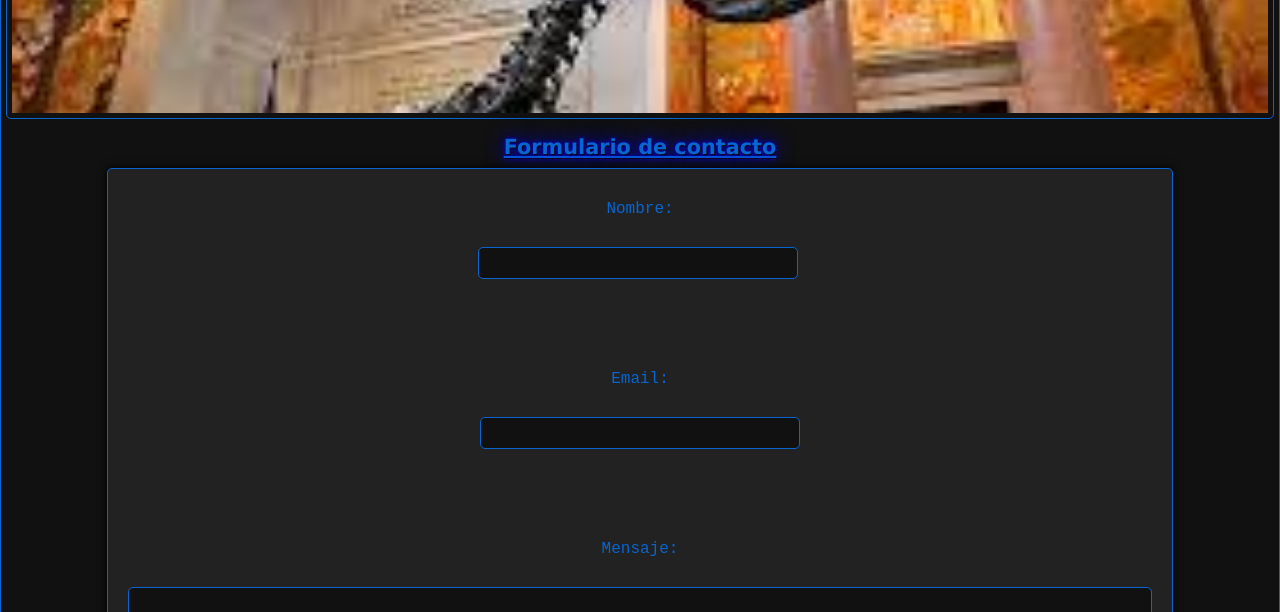
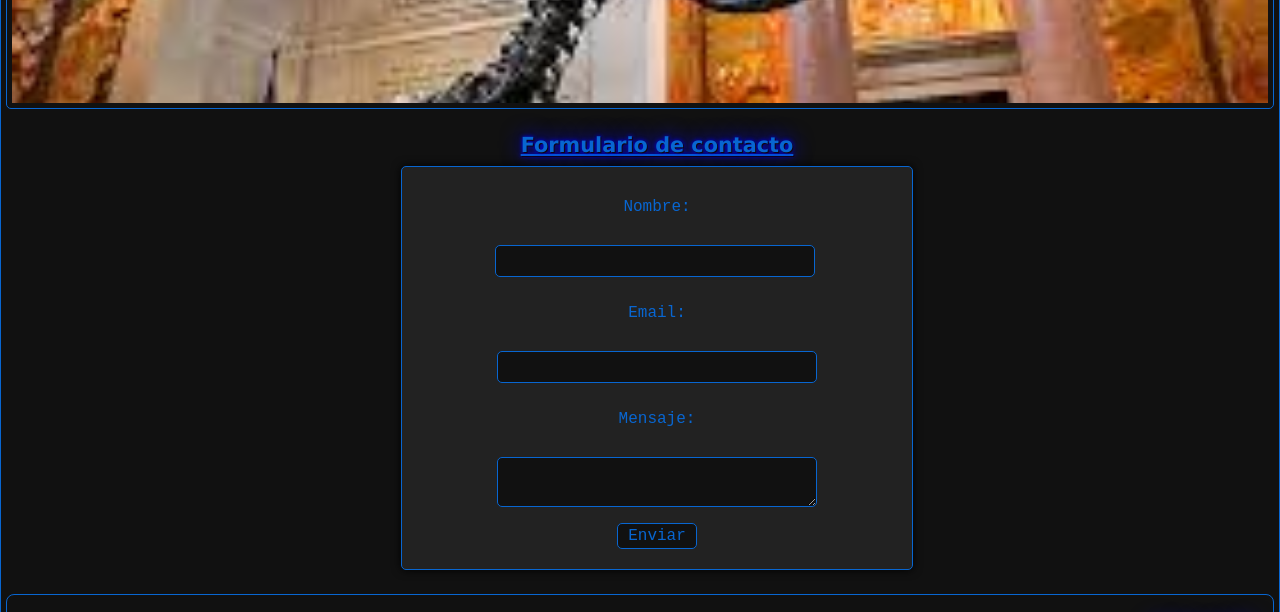
Before and after one commit to Mauri271/1ra-clase, a plain HTML site: page assets/pages/contact.html in a window 1280 px wide. Shown: the part 283-895 px from the top of the page. Drawn offline with nearby package versions, Linux system fonts and the light colour scheme.

Commit message:
arregladas revisiones de Fede en el front de la task1

```diff
--- a/assets/pages/contact.html
+++ b/assets/pages/contact.html
@@ -83,16 +83,16 @@
       </div>
     </section>
 
-        <section class="d-flex align-items-center flex-column m-3">
+        <section class="m-3 pb-2 pt-2 formularioContacto">
           <h3>Formulario de contacto</h3>
-          <form class="d-flex flex-column justify-content-center align-items-center contact w20" action="#"
+          <form class="d-flex flex-column justify-content-center align-items-center contact" action="#"
             method="post">
             <label for="nombre">Nombre:</label>
-            <input type="text" id="nombre" name="nombre"><br><br>
+            <input type="text" id="nombre" name="nombre">
             <label for="email">Email:</label>
-            <input type="email" id="email" name="email"><br><br>
+            <input type="email" id="email" name="email">
             <label for="mensaje">Mensaje:</label>
-            <textarea id="mensaje" name="mensaje" rows="4" cols="50"></textarea><br><br>
+            <textarea id="mensaje" name="mensaje" rows="2" cols="10"></textarea>
             <input type="submit" value="Enviar">
           </form>
         </section>
--- a/assets/style/style.css
+++ b/assets/style/style.css
@@ -18,7 +18,6 @@ nav{
 }
 
 .logo{
-    height: 2.5rem;
     width: 4rem;
 }
 
@@ -123,6 +122,14 @@ form {
     flex-wrap: wrap;
     border: 1px solid rgb(8, 102, 209);
     border-radius: 5px;
+    width: 100vw;
+  }
+
+  .formularioContacto{
+    width: 100vw;
+    display: flex;
+    flex-direction: column;
+    align-items: center;
   }
 
 
@@ -146,7 +153,6 @@ form {
     border: none;
     border-radius: 5px;
     margin-right: 5px;
-    width: 150px;
   }
 
   button[type="submit"] {
@@ -231,6 +237,10 @@ form {
 
   /* contactForm */
 
+  .contact{
+    width:40vw;
+  }
+
   input[type="text"], input[type="email"], textarea[id="mensaje"], input[type="submit"]{
     background-color: #111;
     color: #007bff;
@@ -261,7 +271,7 @@ form {
   }
 
   textarea[id="mensaje"] {
-    width: 80vw;
+    width: 25vw;
   }
 
   /* Stats tabla */
@@ -275,6 +285,10 @@ form {
 
   th,tr{
     color: #007bff;
+  }
+
+  th{
+    font-size: larger;
   }
 
   .logo1{
```
Also changed, not shown: assets/pages/past.html (+1 -1 lines), assets/pages/stats.html (+1 -1 lines), assets/pages/upcoming.html (+1 -1 lines), index.html (+1 -1 lines).
